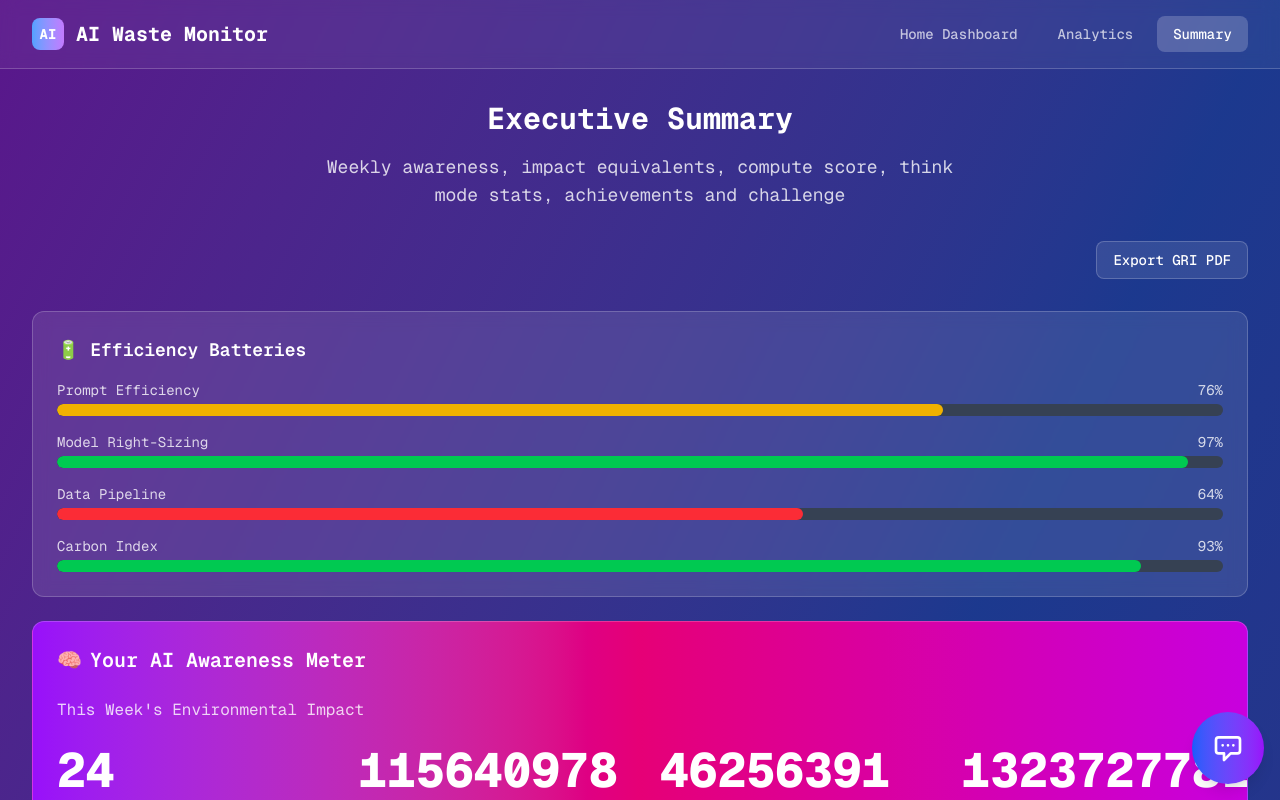
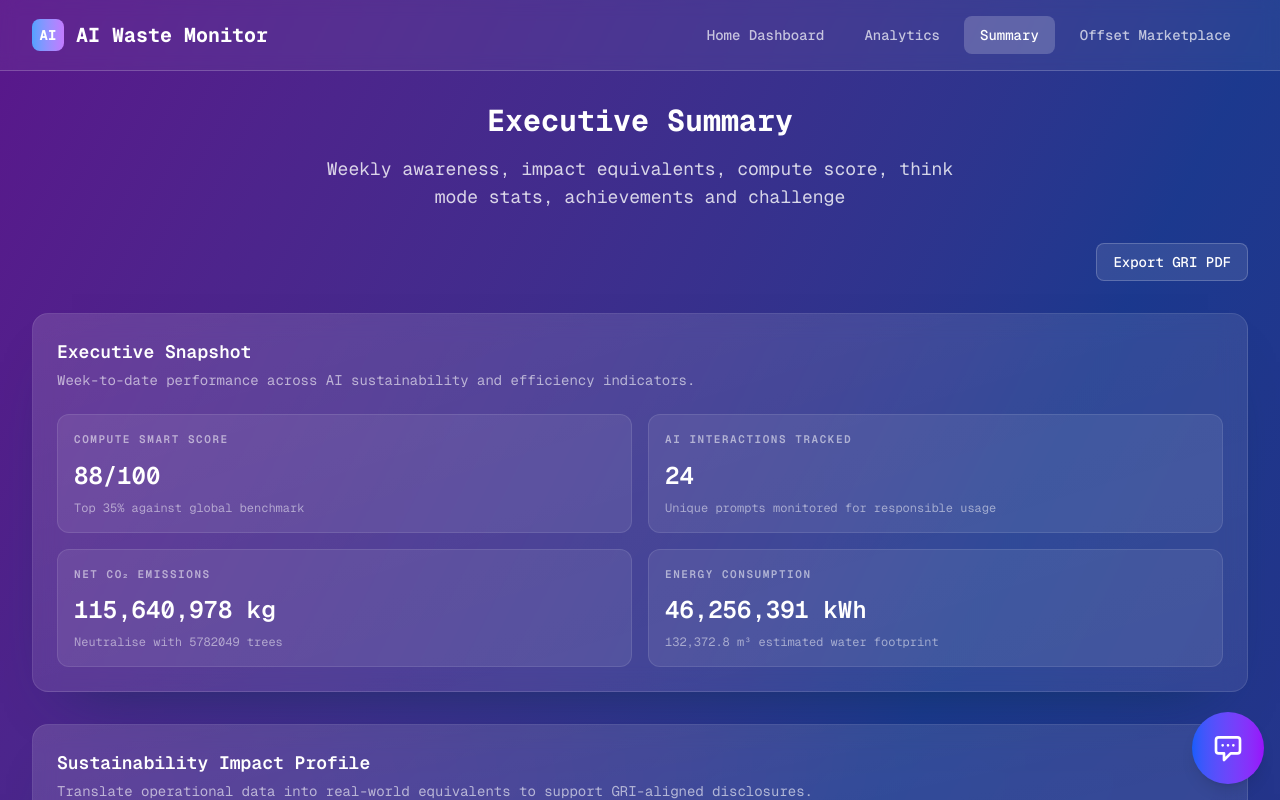
Before and after one commit to angelphoon7/ey2025, a Next.js app: page / in a window 1280 px wide. Both pictures are taken after a click on the button "Summary". Shown: the top 800 px of the page. Built offline with nearby package versions, Linux system fonts and the light colour scheme.

Commit message:
add offset marketplace

```diff
--- a/components/AwarenessDashboard.js
+++ b/components/AwarenessDashboard.js
@@ -1,23 +1,56 @@
 import { useEffect, useState } from 'react';
+import Link from 'next/link';
 
-const StatTile = ({ label, value, sublabel }) => (
-  <div>
-    <div className="text-5xl font-extrabold text-white">{value}</div>
-    <div className="text-white/70 mt-1">{label}</div>
-    {sublabel && <div className="text-white/40 text-sm">{sublabel}</div>}
+const integerFormatter = new Intl.NumberFormat('en-MY', {
+  maximumFractionDigits: 0
+});
+
+const decimalFormatter = new Intl.NumberFormat('en-MY', {
+  maximumFractionDigits: 1
+});
+
+const formatInteger = (value) => integerFormatter.format(Number(value ?? 0));
+const formatDecimal = (value) => decimalFormatter.format(Number(value ?? 0));
+
+const SectionCard = ({ title, description, actions, children }) => (
+  <section className="rounded-2xl border border-white/10 bg-white/[0.06] bg-gradient-to-br from-white/[0.08] via-white/[0.04] to-white/[0.02] p-6 shadow-[0_30px_60px_-40px_rgba(8,47,73,0.7)] backdrop-blur-md">
+    <div className="flex flex-col gap-4 md:flex-row md:items-center md:justify-between">
+      <div>
+        <h3 className="text-lg font-semibold text-white">{title}</h3>
+        {description && <p className="mt-1 text-sm text-white/60">{description}</p>}
+      </div>
+      {actions && <div className="flex shrink-0 items-center gap-3">{actions}</div>}
+    </div>
+    <div className="mt-6">{children}</div>
+  </section>
+);
+
+const MetricTile = ({ label, value, helper }) => (
+  <div className="rounded-xl border border-white/10 bg-white/[0.08] p-4 transition hover:border-white/20 hover:bg-white/[0.12]">
+    <div className="text-[11px] font-semibold uppercase tracking-[0.14em] text-white/55">{label}</div>
+    <div className="mt-3 text-2xl font-semibold text-white">{value}</div>
+    {helper && <div className="mt-2 text-xs text-white/50">{helper}</div>}
   </div>
 );
 
-const MiniCard = ({ icon, value, label }) => (
-  <div className="bg-white/60/10 bg-white/10 rounded-xl p-6 text-center">
-    <div className="text-4xl mb-2">{icon}</div>
-    <div className="text-3xl font-extrabold text-white">{value}</div>
-    <div className="text-white/70 mt-1">{label}</div>
+const ProgressRow = ({ label, value }) => (
+  <div>
+    <div className="mb-2 flex items-center justify-between text-xs text-white/60">
+      <span>{label}</span>
+      <span className="font-semibold text-white">{value}%</span>
+    </div>
+    <div className="h-2 w-full overflow-hidden rounded-full bg-white/10">
+      <div
+        className="h-full rounded-full bg-gradient-to-r from-emerald-400 via-green-400 to-sky-400"
+        style={{ width: `${Math.min(value, 100)}%` }}
+      />
+    </div>
   </div>
 );
 
 export default function AwarenessDashboard() {
   const [data, setData] = useState(null);
+  const [isLoading, setIsLoading] = useState(true);
 
   useEffect(() => {
     const loadOnce = async () => {
@@ -26,167 +59,266 @@ export default function AwarenessDashboard() {
         const base = await baseRes.json();
         const susRes = await fetch('/api/sustainability');
         const sus = await susRes.json();
+
         const merged = {
           ...base.awareness,
           week: {
-            aiQueries: sus.aggregates?.aiQueries || base.awareness.week.aiQueries,
-            co2Kg: sus.aggregates?.co2Kg || base.awareness.week.co2Kg,
-            energyKWh: sus.aggregates?.energyKWh || base.awareness.week.energyKWh,
-            waterL: sus.aggregates?.waterL || base.awareness.week.waterL
+            aiQueries: sus.aggregates?.aiQueries ?? base.awareness.week.aiQueries,
+            co2Kg: sus.aggregates?.co2Kg ?? base.awareness.week.co2Kg,
+            energyKWh: sus.aggregates?.energyKWh ?? base.awareness.week.energyKWh,
+            waterL: sus.aggregates?.waterL ?? base.awareness.week.waterL
           }
         };
-        // Freeze values for this session
+
         const frozen = {
           ...merged,
           computeSmartScore: Math.round(merged.computeSmartScore),
           computeSmartPercentile: merged.computeSmartPercentile
         };
         setData(frozen);
-      } catch (e) {
-        console.error('Failed to load awareness metrics', e);
+      } catch (error) {
+        console.error('Failed to load awareness metrics', error);
+      } finally {
+        setIsLoading(false);
       }
     };
+
     loadOnce();
   }, []);
 
-  if (!data) {
+  if (isLoading || !data) {
     return (
-      <div className="flex items-center justify-center h-40">
-        <div className="animate-spin rounded-full h-10 w-10 border-b-2 border-blue-400" />
+      <div className="flex h-40 items-center justify-center">
+        <div className="h-10 w-10 animate-spin rounded-full border-2 border-white/25 border-t-white/70" />
       </div>
     );
   }
 
-  // Calculate trees to plant based on CO2 generated
-  // Average tree absorbs ~21.77 kg CO2 per year or ~60 kg over its lifetime
-  // For offsetting purposes, we'll use ~20 kg CO2 per tree as a conservative estimate
-  const treesToPlant = Math.ceil(data.week.co2Kg / 20);
+  const week = data.week ?? {};
+  const equivalents = data.equivalents ?? {};
+  const batteries = data.batteries ?? [];
+  const leaderboard = data.departmentLeaderboard ?? [];
+  const thinkMode = data.thinkMode ?? {};
+  const learningChallenge = data.learningChallenge ?? {};
+
+  const weeklyCo2Kg = Number(week.co2Kg ?? 0);
+  const weeklyEnergyKWh = Number(week.energyKWh ?? 0);
+  const weeklyWaterL = Number(week.waterL ?? 0);
+  const weeklyQueries = Number(week.aiQueries ?? 0);
+
+  const savedCo2Kg = Number(thinkMode.savedCo2g ?? 0) / 1000;
+  const treesToPlant = Math.max(1, Math.ceil(weeklyCo2Kg / 20));
 
   return (
-    <div className="space-y-6">
-      {/* Efficiency Batteries */}
-      <div className="bg-white/10 backdrop-blur-sm rounded-xl p-6 border border-white/20">
-        <h4 className="text-lg font-semibold text-white mb-4">🔋 Efficiency Batteries</h4>
-        <div className="space-y-4">
-          {data.batteries?.map((b) => (
-            <div key={b.id}>
-              <div className="flex justify-between text-sm text-white/80 mb-1">
-                <span>{b.label}</span>
-                <span>{b.value}%</span>
+    <div className="space-y-8">
+      <SectionCard
+        title="Executive Snapshot"
+        description="Week-to-date performance across AI sustainability and efficiency indicators."
+      >
+        <div className="grid grid-cols-1 gap-4 sm:grid-cols-2 2xl:grid-cols-4">
+          <MetricTile
+            label="Compute Smart Score"
+            value={`${data.computeSmartScore}/100`}
+            helper={`Top ${data.computeSmartPercentile}% against global benchmark`}
+          />
+          <MetricTile
+            label="AI Interactions Tracked"
+            value={formatInteger(weeklyQueries)}
+            helper="Unique prompts monitored for responsible usage"
+          />
+          <MetricTile
+            label="Net CO₂ Emissions"
+            value={`${formatDecimal(weeklyCo2Kg)} kg`}
+            helper={`Neutralise with ${treesToPlant} tree${treesToPlant > 1 ? 's' : ''}`}
+          />
+          <MetricTile
+            label="Energy Consumption"
+            value={`${formatDecimal(weeklyEnergyKWh)} kWh`}
+            helper={`${formatDecimal(weeklyWaterL / 1000)} m³ estimated water footprint`}
+          />
+        </div>
+      </SectionCard>
+
+      <SectionCard
+        title="Sustainability Impact Profile"
+        description="Translate operational data into real-world equivalents to support GRI-aligned disclosures."
+      >
+        <div className="grid grid-cols-1 gap-4 md:grid-cols-2 xl:grid-cols-4">
+          <MetricTile
+            label="Commuting Distance"
+            value={`${formatInteger(equivalents.drivingKm ?? 0)} km`}
+            helper="Passenger vehicle emissions avoided"
+          />
+          <MetricTile
+            label="Water Footprint"
+            value={`${formatInteger(equivalents.toiletFlushes ?? 0)} uses`}
+            helper="Equivalent household water consumption"
+          />
+          <MetricTile
+            label="Lighting Duration"
+            value={`${formatInteger(equivalents.roomLightingHrs ?? 0)} hrs`}
+            helper="Domestic LED lighting comparison"
+          />
+          <MetricTile
+            label="Carbon Offset Advisory"
+            value={`${treesToPlant} trees`}
+            helper="Target to achieve net-zero for the period"
+          />
+        </div>
+      </SectionCard>
+
+      {batteries.length > 0 && (
+        <SectionCard
+          title="Operational Efficiency Programmes"
+          description="Programme health across prompt design, model right-sizing, data supply, and carbon governance."
+        >
+          <div className="grid grid-cols-1 gap-4 md:grid-cols-2">
+            {batteries.map((battery) => (
+              <ProgressRow key={battery.id} label={battery.label} value={battery.value} />
+            ))}
+          </div>
+        </SectionCard>
+      )}
+
+      <SectionCard
+        title="Carbon Offset Advisory"
+        description="Immediate actions to balance residual AI emissions with high-quality offsets."
+        actions={
+          <Link
+            href="/marketplace"
+            className="inline-flex items-center gap-2 rounded-full border border-emerald-200/50 bg-emerald-400/20 px-4 py-2 text-xs font-semibold text-emerald-100 transition hover:bg-emerald-400/35"
+          >
+            Explore Offset Marketplace
+          </Link>
+        }
+      >
+        <div className="grid grid-cols-1 gap-6 lg:grid-cols-2">
+          <div className="rounded-2xl border border-emerald-300/30 bg-emerald-500/15 p-6">
+            <div className="text-xs font-semibold uppercase tracking-[0.18em] text-emerald-50/80">
+              Recommended intervention
+            </div>
+            <div className="mt-2 text-3xl font-semibold text-white">{treesToPlant} trees</div>
+            <p className="mt-2 text-sm text-white/70">
+              Planting resilient native species offsets this week&apos;s emissions while supporting
+              biodiversity co-benefits.
+            </p>
+            <div className="mt-4 grid grid-cols-2 gap-4 text-xs text-emerald-50/80">
+              <div>
+                <div className="text-white/60">Carbon to neutralise</div>
+                <div className="mt-1 text-sm font-semibold text-white">
+                  {formatDecimal(weeklyCo2Kg)} kg
+                </div>
               </div>
-              <div className="w-full bg-gray-700 rounded-full h-3 overflow-hidden">
-                <div
-                  className={`${b.value >= 85 ? 'bg-green-500' : b.value >= 70 ? 'bg-yellow-500' : 'bg-red-500'} h-3 rounded-full`}
-                  style={{ width: `${b.value}%` }}
-                />
+              <div>
+                <div className="text-white/60">Think Mode savings</div>
+                <div className="mt-1 text-sm font-semibold text-white">
+                  {formatDecimal(savedCo2Kg)} kg avoided
+                </div>
               </div>
             </div>
-          ))}
+          </div>
+
+          <div className="rounded-2xl border border-white/12 bg-white/[0.08] p-6">
+            <div className="text-xs font-semibold uppercase tracking-[0.18em] text-white/55">
+              Governance guardrails
+            </div>
+            <ul className="mt-4 space-y-3 text-sm text-white/70">
+              <li className="flex items-start gap-3">
+                <span className="mt-1.5 h-1.5 w-1.5 rounded-full bg-emerald-300" />
+                Maintain current Think Mode cadence to preserve at least{' '}
+                {formatDecimal(savedCo2Kg)} kg CO₂ savings per reporting cycle.
+              </li>
+              <li className="flex items-start gap-3">
+                <span className="mt-1.5 h-1.5 w-1.5 rounded-full bg-emerald-300" />
+                Prioritise Malaysian projects with verifiable co-benefits to align with ESG regional
+                narratives.
+              </li>
+              <li className="flex items-start gap-3">
+                <span className="mt-1.5 h-1.5 w-1.5 rounded-full bg-emerald-300" />
+                Document offset rationale within sustainability reporting packs for audit readiness.
+              </li>
+            </ul>
+          </div>
         </div>
-      </div>
+      </SectionCard>
 
-      {/* Awareness Meter */}
-      <div className="rounded-xl p-6 border border-white/20 bg-gradient-to-r from-purple-600 via-pink-600 to-fuchsia-600 text-white">
-        <h3 className="text-xl font-semibold flex items-center space-x-2 mb-6">
-          <span>🧠</span>
-          <span>Your AI Awareness Meter</span>
-        </h3>
-        <p className="text-white/80 mb-6">This Week's Environmental Impact</p>
-        <div className="grid grid-cols-1 md:grid-cols-2 lg:grid-cols-4 gap-10">
-          <StatTile label="AI Queries" value={data.week.aiQueries} />
-          <StatTile label="CO  Generated" value={`${data.week.co2Kg} kg`} />
-          <StatTile label="Energy Used" value={`${data.week.energyKWh} kWh`} />
-          <StatTile label="Water Used" value={`${data.week.waterL}L`} />
-        </div>
-      </div>
-
-      {/* Carbon Offset with Tree Planting */}
-      <div className="bg-gradient-to-r from-green-600 via-emerald-600 to-teal-600 rounded-xl p-6 border border-white/20 text-white">
-        <h4 className="text-lg font-semibold flex items-center space-x-2 mb-2">
-          <span>🌳</span>
-          <span>Offset Your Carbon Footprint</span>
-        </h4>
-        <p className="text-white/90 mb-4">Plant trees to neutralize your AI-generated CO₂ emissions</p>
-        <div className="bg-white/20 rounded-lg p-4">
-          <div className="text-4xl font-extrabold mb-2">{treesToPlant} trees</div>
-          <div className="text-white/80 text-sm mb-3">needed to offset {data.week.co2Kg} kg of CO₂</div>
-          <p className="text-white/70 text-xs mb-3">
-            On average, each tree absorbs ~20 kg of CO₂ during its lifetime, helping to restore our planet's natural balance.
-          </p>
-          <button className="w-full bg-white/30 hover:bg-white/40 text-white font-medium py-2 px-4 rounded-lg transition-colors">
-            Plant Trees Now 🌲
-          </button>
-        </div>
-      </div>
-
-      {/* Equivalents */}
-      <div className="bg-white/10 backdrop-blur-sm rounded-xl p-6 border border-white/20">
-        <h4 className="text-lg font-semibold text-white mb-4">💡 That's Equal To:</h4>
-        <div className="grid grid-cols-1 md:grid-cols-3 gap-6">
-          <MiniCard icon="🚗" value={`${data.equivalents.drivingKm} km`} label="Driving distance" />
-          <MiniCard icon="💧" value={data.equivalents.toiletFlushes} label="Toilet flushes" />
-          <MiniCard icon="💡" value={`${data.equivalents.roomLightingHrs} hrs`} label="Room lighting" />
-        </div>
-      </div>
-
-      {/* Compute Smart Score */}
-      <div className="bg-white/10 backdrop-blur-sm rounded-xl p-6 border border-white/20">
-        <h4 className="text-lg font-semibold text-white mb-3">🟢 Compute Smart Score</h4>
-        <div className="w-full bg-gray-700 rounded-full h-4 overflow-hidden">
-          <div
-            className="bg-green-500 h-4 rounded-full transition-all duration-700"
-            style={{ width: `${Math.min(data.computeSmartScore, 100)}%` }}
+      <SectionCard
+        title="Behavioural Insights"
+        description="How teams are embracing mindful AI usage to minimise redundant compute."
+      >
+        <div className="grid grid-cols-1 gap-4 sm:grid-cols-2 xl:grid-cols-4">
+          <MetricTile
+            label="Intentional Pauses"
+            value={formatInteger(thinkMode.pauses ?? 0)}
+            helper="Moments of reflection before triggering AI"
+          />
+          <MetricTile
+            label="Average Think Time"
+            value={`${formatInteger(thinkMode.avgThinkSeconds ?? 0)} s`}
+            helper="Helps reduce duplicate or noisy prompts"
+          />
+          <MetricTile
+            label="Queries Refined"
+            value={formatInteger(thinkMode.refinedQueries ?? 0)}
+            helper="Human-in-the-loop adjustments applied"
+          />
+          <MetricTile
+            label="CO₂ Saved via Think Mode"
+            value={`${formatDecimal(savedCo2Kg)} kg`}
+            helper="Cumulative emissions avoided through governance"
           />
         </div>
-        <div className="flex justify-between text-white/80 mt-2">
-          <span>{data.computeSmartScore}/100</span>
-          <span>🎉 You're in the top {data.computeSmartPercentile}% of mindful AI users!</span>
-        </div>
-      </div>
+      </SectionCard>
 
-      {/* Think Mode Stats */}
-      <div className="bg-white/10 backdrop-blur-sm rounded-xl p-6 border border-white/20">
-        <h4 className="text-lg font-semibold text-white mb-4">🕒 Think Mode Stats</h4>
-        <div className="grid grid-cols-1 md:grid-cols-3 gap-6 text-white">
-          <div>
-            <div className="text-3xl font-bold">{data.thinkMode.pauses}</div>
-            <div className="text-white/70">Times you paused</div>
+      {leaderboard.length > 0 && (
+        <SectionCard
+          title="Department Performance Leaderboard"
+          description="Comparator view of adoption, stewardship, and efficiency gains."
+        >
+          <div className="overflow-hidden rounded-2xl border border-white/10 bg-white/[0.06]">
+            <table className="min-w-full divide-y divide-white/10 text-sm text-white/80">
+              <thead className="bg-white/[0.08] text-xs uppercase tracking-[0.16em] text-white/50">
+                <tr>
+                  <th scope="col" className="px-4 py-3 text-left">
+                    Department
+                  </th>
+                  <th scope="col" className="px-4 py-3 text-left">
+                    Members
+                  </th>
+                  <th scope="col" className="px-4 py-3 text-left">
+                    Score
+                  </th>
+                  <th scope="col" className="px-4 py-3 text-left">
+                    Trend
+                  </th>
+                </tr>
+              </thead>
+              <tbody className="divide-y divide-white/10">
+                {leaderboard.map((dept) => (
+                  <tr key={dept.id} className="transition hover:bg-white/[0.07]">
+                    <td className="px-4 py-4 font-medium text-white">{dept.name}</td>
+                    <td className="px-4 py-4">{formatInteger(dept.members)}</td>
+                    <td className="px-4 py-4 font-semibold text-white">
+                      {formatInteger(dept.score)}
+                    </td>
+                    <td className="px-4 py-4">
+                      <span
+                        className={`inline-flex items-center rounded-full px-2.5 py-0.5 text-xs font-semibold ${
+                          dept.trend === 'up'
+                            ? 'bg-emerald-400/20 text-emerald-200'
+                            : 'bg-rose-400/20 text-rose-200'
+                        }`}
+                      >
+                        {dept.trend === 'up' ? '▲ Improving' : '▼ Needs focus'}
+                      </span>
+                    </td>
+                  </tr>
+                ))}
+              </tbody>
+            </table>
           </div>
-          <div>
-            <div className="text-3xl font-bold">{data.thinkMode.avgThinkSeconds}s</div>
-            <div className="text-white/70">Avg think time</div>
-          </div>
-          <div>
-            <div className="text-3xl font-bold">{data.thinkMode.refinedQueries}</div>
-            <div className="text-white/70">Queries refined</div>
-          </div>
-        </div>
-        <div className="text-emerald-300 mt-3 text-sm">✨ You saved {data.thinkMode.savedCo2g}g CO  by refining queries!</div>
-      </div>
-
-      {/* Achievements removed per request */}
-
-      {/* Department Leaderboard */}
-      <div className="bg-white/10 backdrop-blur-sm rounded-xl p-6 border border-white/20">
-        <h4 className="text-lg font-semibold text-white mb-4">👥 Department Leaderboard</h4>
-        <div className="space-y-3">
-          {data.departmentLeaderboard?.map((d) => (
-            <div key={d.id} className="bg-white/5 rounded-lg p-4 flex items-center justify-between">
-              <div className="flex items-center space-x-4">
-                <div className="w-8 h-8 rounded-full bg-white/10 flex items-center justify-center text-white/80 text-sm">{d.id}</div>
-                <div>
-                  <div className="text-white font-medium">{d.name}</div>
-                  <div className="text-white/60 text-xs">{d.members} members</div>
-                </div>
-              </div>
-              <div className="flex items-center space-x-2">
-                <div className="text-white font-semibold text-lg">{d.score}</div>
-                <div className={`${d.trend === 'up' ? 'text-green-400' : 'text-red-400'}`}>{d.trend === 'up' ? '↗' : '↘'}</div>
-              </div>
-            </div>
-          ))}
-        </div>
-      </div>
+        </SectionCard>
+      )}
 
     </div>
   );
--- a/package.json
+++ b/package.json
@@ -14,7 +14,8 @@
     "react": "19.1.0",
     "react-dom": "19.1.0",
     "jspdf": "^2.5.1",
-    "jspdf-autotable": "^3.8.4"
+    "jspdf-autotable": "^3.8.4",
+    "lucide-react": "^0.463.0"
   },
   "devDependencies": {
     "@eslint/eslintrc": "^3",
--- a/pages/index.js
+++ b/pages/index.js
@@ -1,4 +1,5 @@
 import { useState, useEffect } from 'react';
+import Link from 'next/link';
 import { Geist, Geist_Mono } from "next/font/google";
 import AIAnalytics from '../components/AIAnalytics';
 // Removed interfaces: Redundancy, Utility, Refinement, Excess, Abandonment, Latency
@@ -349,6 +350,12 @@ export default function Home() {
               >
                 Summary
               </button>
+              <Link
+                href="/marketplace"
+                className="px-4 py-2 rounded-lg text-sm font-medium transition-colors text-white/70 hover:text-white hover:bg-white/10 border border-transparent hover:border-white/10"
+              >
+                Offset Marketplace
+              </Link>
 
               {/* Removed tabs: Redundancy, Utility, Refinement, Excess, Abandonment, Latency */}
               {/* Efficiency tab removed per request */}
```
Also changed, not shown: 1 other file (tests, documents, lock files or other folders).
